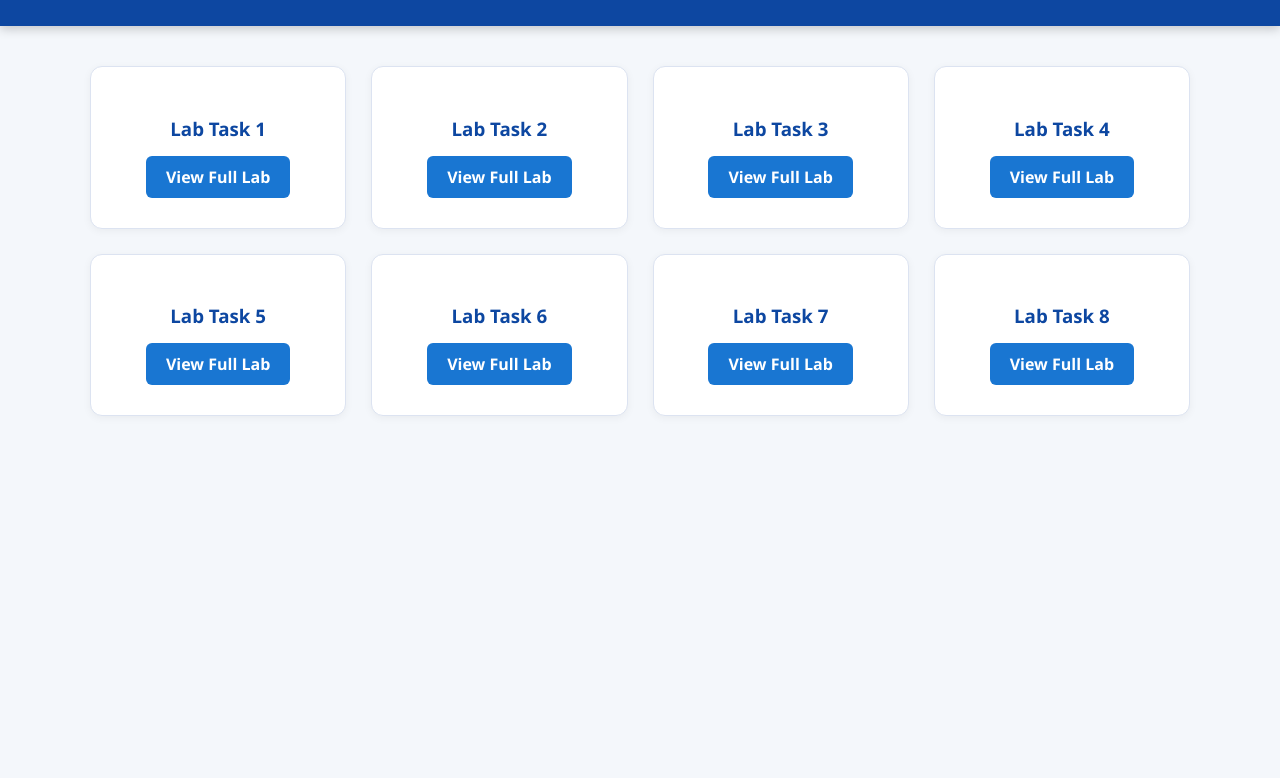
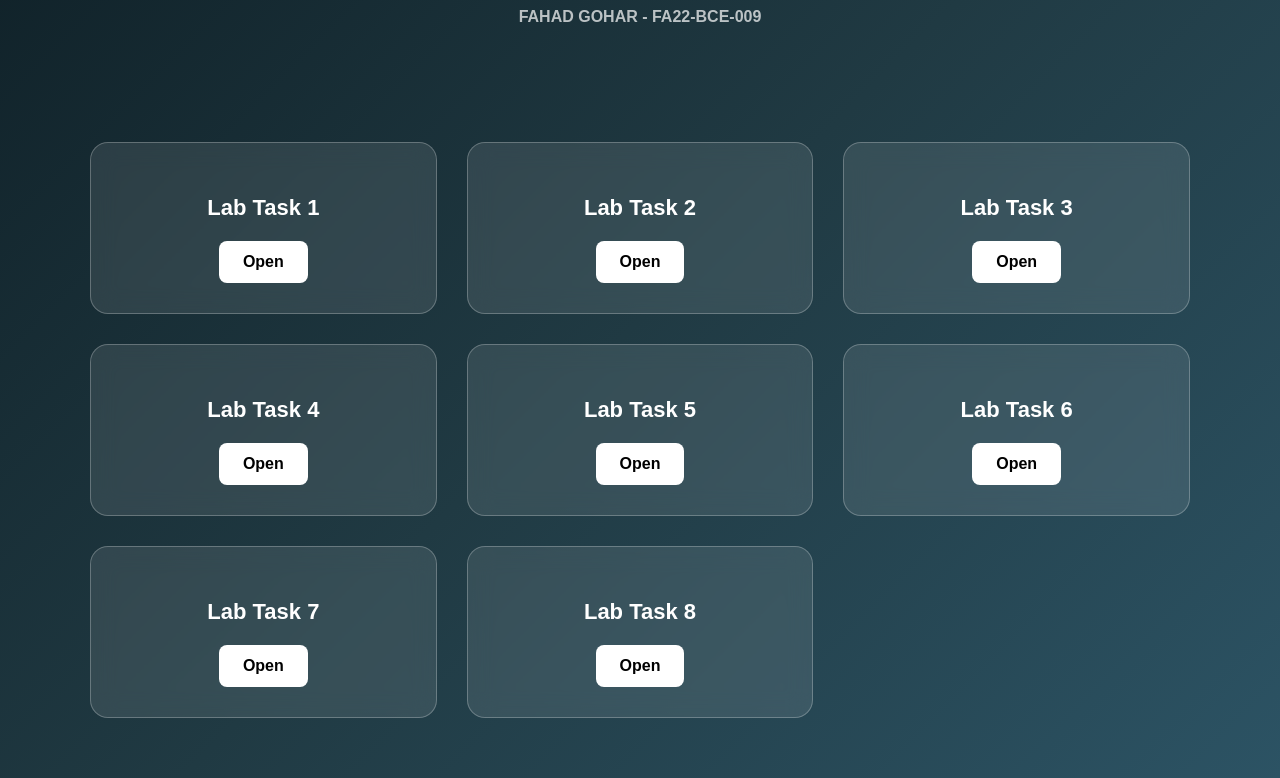
Before and after one commit to fahadgohar009/web-manual, a plain HTML site: page index.html in a window 1280 px wide. Shown: the part 140-918 px from the top of the page. Before the commit the page ends 800 px from the top, so only its background shows below. Drawn offline with Linux system fonts and the light colour scheme.

Commit message:
Update index.html

```diff
--- a/index.html
+++ b/index.html
@@ -1,138 +1,146 @@
 <!DOCTYPE html>
-<html>
+<html lang="en">
 <head>
+    <meta charset="UTF-8">
+    <meta name="viewport" content="width=device-width, initial-scale=1.0">
     <title>Web Technologies</title>
-    <meta name="viewport" content="width=device-width, initial-scale=1.0">
 
     <style>
-        /* ---------- GLOBAL STYLE ---------- */
+        /* ------------ GLOBAL ------------ */
         body {
-            font-family: "Segoe UI", sans-serif;
             margin: 0;
-            background-color: #f4f7fb;
-            color: #222;
-            padding: 0;
+            font-family: "Poppins", sans-serif;
+            background: linear-gradient(135deg, #0f2027, #203a43, #2c5364);
+            color: #fff;
+            min-height: 100vh;
         }
 
-        /* ---------- HEADER ---------- */
+        /* ------------ HEADER ------------ */
         header {
-            background: #0d47a1;
-            padding: 25px 0;
             text-align: center;
-            color: white;
-            box-shadow: 0 3px 10px rgba(0,0,0,0.2);
+            padding: 40px 20px;
         }
         header h1 {
+            font-size: 40px;
+            font-weight: 700;
+            margin-bottom: 8px;
+        }
+        header h2 {
+            font-size: 20px;
+            opacity: 0.9;
             margin: 0;
-            font-size: 32px;
-            font-weight: 700;
         }
-        header h2, header h3 {
-            margin: 5px 0;
-            font-weight: 400;
-            opacity: 0.9;
+        header h3 {
+            font-size: 16px;
+            opacity: 0.7;
+            margin-top: 5px;
         }
 
-        /* ---------- CONTAINER ---------- */
-        .semester-container {
+        /* ------------ GRID ------------ */
+        .container {
             max-width: 1100px;
             margin: 40px auto;
+            padding: 20px;
             display: grid;
-            grid-template-columns: repeat(auto-fit, minmax(250px, 1fr));
-            gap: 25px;
-            padding: 0 20px;
+            grid-template-columns: repeat(auto-fit, minmax(260px, 1fr));
+            gap: 30px;
         }
 
-        /* ---------- CARD STYLE ---------- */
-        .semester-card {
-            background: white;
-            padding: 30px 20px;
-            border-radius: 12px;
-            border: 1px solid #dce3f1;
+        /* ------------ CARD ------------ */
+        .card {
+            backdrop-filter: blur(12px);
+            background: rgba(255, 255, 255, 0.1);
+            border-radius: 18px;
+            padding: 30px 25px;
             text-align: center;
-            transition: 0.3s ease;
-            box-shadow: 0 2px 8px rgba(0,0,0,0.05);
+            border: 1px solid rgba(255, 255, 255, 0.25);
+            transition: 0.4s ease;
+            cursor: pointer;
         }
 
-        .semester-card:hover {
-            transform: translateY(-5px);
-            box-shadow: 0 5px 15px rgba(0,0,0,0.1);
+        .card:hover {
+            transform: translateY(-8px);
+            background: rgba(255, 255, 255, 0.18);
+            box-shadow: 0 8px 25px rgba(0, 0, 0, 0.2);
         }
 
-        .semester-card h3 {
-            margin-bottom: 15px;
-            color: #0d47a1;
+        .card h3 {
+            margin-bottom: 20px;
+            font-size: 22px;
         }
 
-        /* ---------- BUTTON ---------- */
-        .btn-link {
+        /* ------------ BUTTON ------------ */
+        .btn {
             display: inline-block;
+            padding: 12px 24px;
+            background: #ffffff;
+            color: #000;
+            border-radius: 8px;
             text-decoration: none;
-            padding: 10px 20px;
-            background-color: #1976d2;
-            color: white;
-            border-radius: 6px;
             font-weight: 600;
-            transition: 0.25s ease;
+            transition: 0.3s ease;
         }
 
-        .btn-link:hover {
-            background-color: #0d47a1;
+        .btn:hover {
+            background: #00eaff;
+            color: #000;
         }
 
+        /* Fonts */
+        @import url('https://fonts.googleapis.com/css2?family=Poppins:wght@300;400;600;700&display=swap');
     </style>
 </head>
 
 <body>
 
-    <!-- ---------- HEADER ---------- -->
     <header>
         <h1>Web Technologies Handouts</h1>
         <h2>COMSATS Abbottabad - BCE-6</h2>
         <h3>FAHAD GOHAR - FA22-BCE-009</h3>
     </header>
 
-    <!-- ---------- CARDS ---------- -->
-    <div class="semester-container">
+    <div class="container">
 
-        <div class="semester-card">
+        <div class="card">
             <h3>Lab Task 1</h3>
-            <a class="btn-link" href="lab1.html">View Full Lab</a>
+            <a class="btn" href="lab1.html">Open</a>
         </div>
 
-        <div class="semester-card">
+        <div class="card">
             <h3>Lab Task 2</h3>
-            <a class="btn-link" href="lab2.html">View Full Lab</a>
+            <a class="btn" href="lab2.html">Open</a>
         </div>
 
-        <div class="semester-card">
+        <div class="card">
             <h3>Lab Task 3</h3>
-            <a class="btn-link" href="lab3.html">View Full Lab</a>
+            <a class="btn" href="lab3.html">Open</a>
         </div>
 
-        <div class="semester-card">
+        <div class="card">
             <h3>Lab Task 4</h3>
-            <a class="btn-link" href="lab4.html">View Full Lab</a>
+            <a class="btn" href="lab4.html">Open</a>
         </div>
 
-        <div class="semester-card">
+        <div class="card">
             <h3>Lab Task 5</h3>
-            <a class="btn-link" href="lab5.html">View Full Lab</a>
+            <a class="btn" href="lab5.html">Open</a>
         </div>
 
-        <div class="semester-card">
+        <div class="card">
             <h3>Lab Task 6</h3>
-            <a class="btn-link" href="lab6.html">View Full Lab</a>
+            <a class="btn" href="lab6.html">Open</a>
         </div>
 
-         <div class="semester-card">
+        <div class="card">
             <h3>Lab Task 7</h3>
-            <a class="btn-link" href="lab7.html">View Full Lab</a>
+            <a class="btn" href="lab7.html">Open</a>
         </div>
-        <div class="semester-card">
+
+        <div class="card">
             <h3>Lab Task 8</h3>
-            <a class="btn-link" href="lab8.html">View Full Lab</a>
+            <a class="btn" href="lab8.html">Open</a>
         </div>
+
     </div>
 
 </body>
```
